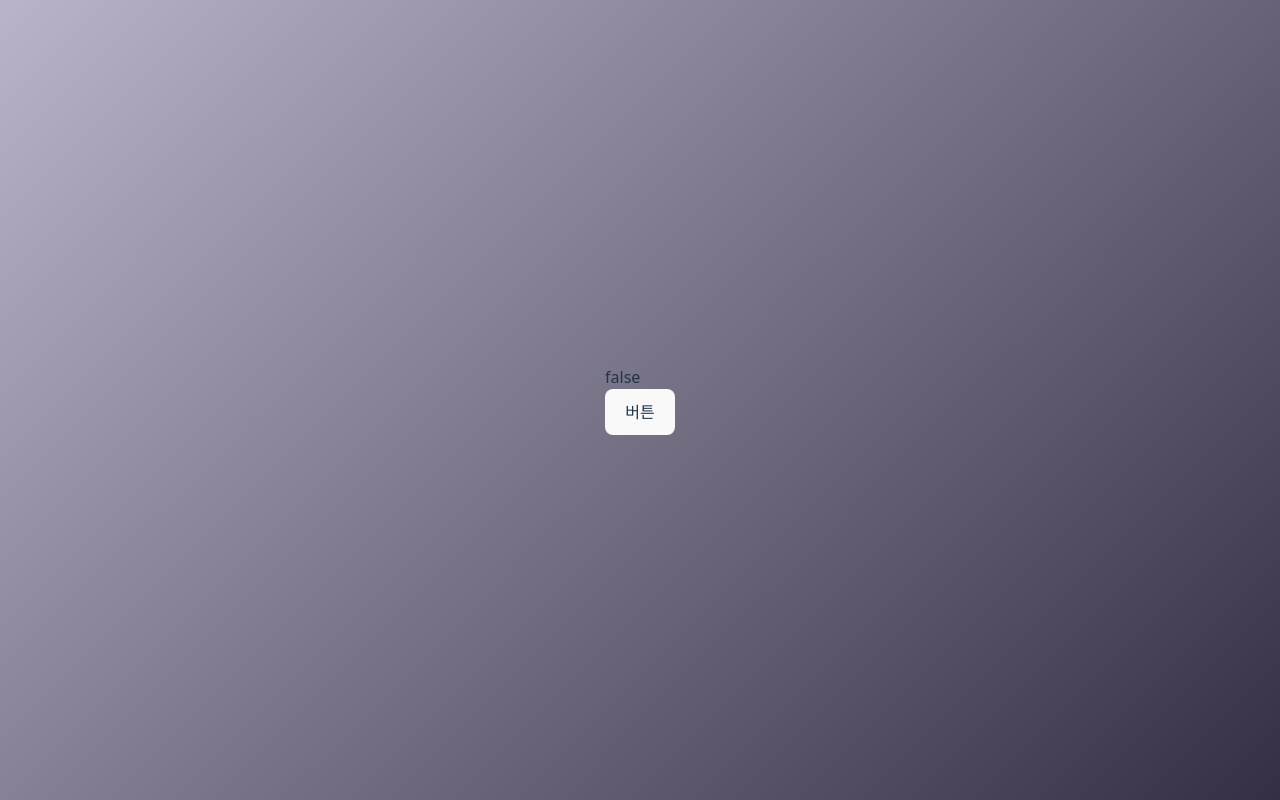
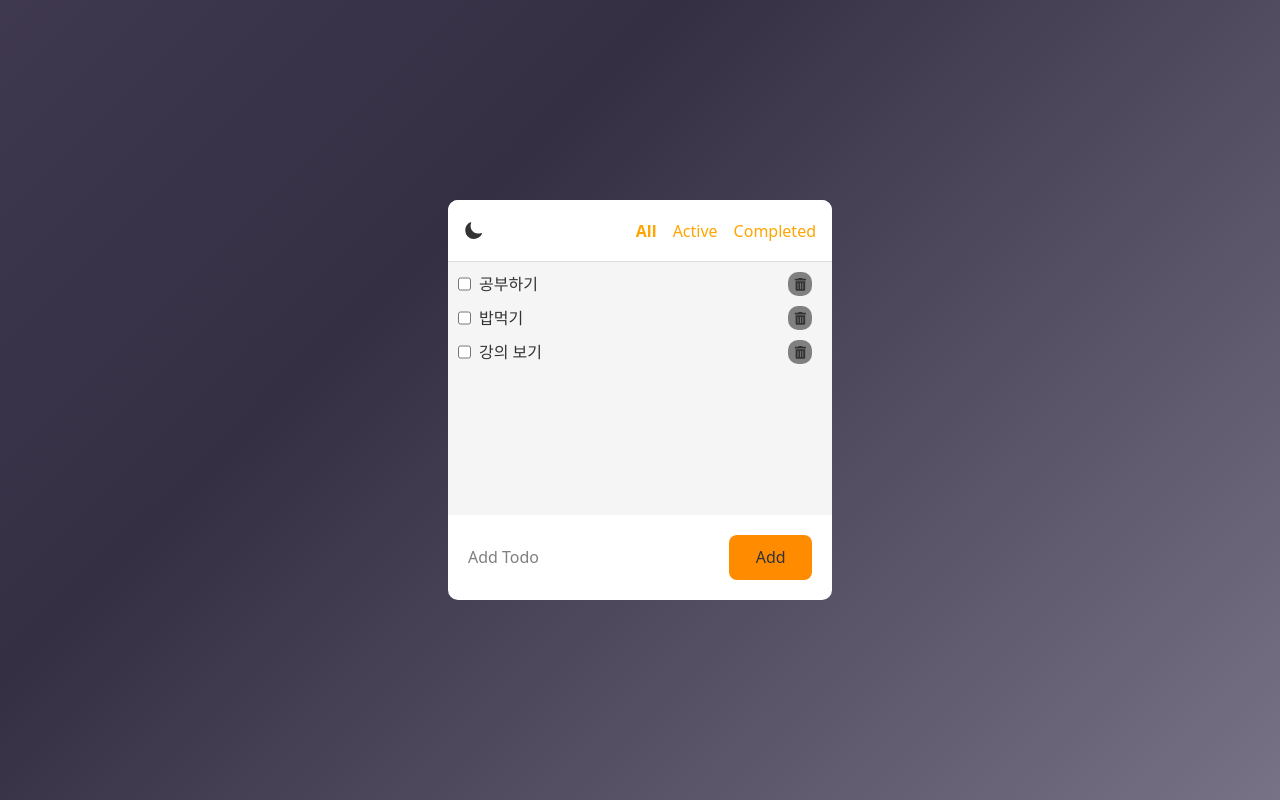
Before and after one commit to CatBread7/todo-app, a React (Vite) app: page / in a window 1280 px wide. Built offline with nearby package versions, Linux system fonts and the light colour scheme.

Commit message:
add: TODO and Theme

```diff
--- a/package.json
+++ b/package.json
@@ -13,6 +13,7 @@
     "@tailwindcss/vite": "^4.1.3",
     "react": "^19.0.0",
     "react-dom": "^19.0.0",
+    "react-icons": "^5.5.0",
     "tailwindcss": "^4.1.3"
   },
   "devDependencies": {
--- a/src/App.css
+++ b/src/App.css
@@ -10,9 +10,97 @@
 .app {
   width: 100%;
   height: 100vh;
-  background: linear-gradient(135deg, #b9b4c7, #352f44);
+
+  /* 배경 그라디언트 설정 */
+  background-size: 400% 400%;
+  background-image: linear-gradient(-45deg, #b9b4c7, #352f44, #5c5470, #443c68);
+
+  /* 부드러운 애니메이션 적용 */
+  animation: gradientFlow 15s ease infinite;
 
   display: flex;
-  align-items: center; /* Vertical centering */
-  justify-content: center; /* Horizontal centering (replaces text-align) */
+  align-items: center;
+  justify-content: center;
 }
+
+/* 부드러운 그라디언트 흐름 애니메이션 */
+@keyframes gradientFlow {
+  0% {
+    background-position: 0% 50%;
+  }
+  50% {
+    background-position: 100% 50%;
+  }
+  100% {
+    background-position: 0% 50%;
+  }
+}
+
+:root {
+  --bg-primary: #ffffff;
+  --bg-secondary: #f5f5f5;
+  --text-color: #333333;
+  --border-color: #dddddd;
+  --button-bg: #e0e0e0;
+  --button-color: #333333;
+}
+
+body.dark-mode {
+  --bg-primary: #1c1e3b;
+  --bg-secondary: #262842;
+  --text-color: #ffffff;
+  --border-color: #444444;
+  --button-bg: #3a3f6d;
+  --button-color: #ffffff;
+}
+
+.todo-app {
+  width: 30%;
+  height: 50%;
+  background-color: var(--bg-primary);
+  color: var(--text-color);
+  border-radius: 10px;
+  display: flex;
+  flex-direction: column;
+  overflow: hidden;
+}
+
+.todo-header {
+  height: 16%;
+  background-color: var(--bg-primary);
+  display: flex;
+  flex-direction: row;
+  align-items: center;
+}
+
+.todo-tabs {
+  display: flex;
+  margin-left: auto;
+  margin-right: 1rem;
+  gap: 1rem;
+}
+
+.todo-body {
+  height: 66%;
+  background-color: var(--bg-secondary);
+  border-top: 1px solid var(--border-color);
+}
+
+.todo-row {
+  display: flex;
+  margin: 10px;
+  color: var(--text-color);
+}
+
+.todo-delete-icon {
+  margin-left: auto;
+  margin-right: 10px;
+  border-radius: 10px;
+  width: 1.5rem;
+  height: 1.5rem;
+  background-color: var(--button-bg);
+  color: var(--button-color);
+  display: flex;
+  justify-content: center;
+  align-items: center;
+}
--- a/src/main/TodoApp.jsx
+++ b/src/main/TodoApp.jsx
@@ -1,13 +1,58 @@
-import React, { useContext } from "react";
+import React, { useState } from "react";
 import { DarkModeContext } from "./context/DarkModeProvider";
 
+import Tab from "./components/Tab";
+import TodoRow from "./components/TodoRow";
+import TodoFooter from "./components/TodoFooter";
+import ToggleDarkMode from "./components/ToggleDarkMode";
+
+const tabsInfo = [
+  { label: "All" },
+  { label: "Active" },
+  { label: "Completed" },
+];
+
 export default function TodoApp() {
-  const { darkMode, toggleDarkMode } = useContext(DarkModeContext);
+  const [currentTab, setCurrentTab] = useState(tabsInfo[0].label);
 
+  const [todos, setTodos] = useState([
+    { label: "공부하기", checked: false },
+    { label: "밥먹기", checked: false },
+    { label: "강의 보기", checked: true },
+  ]);
   return (
-    <div>
-      <p>{darkMode.toString()}</p>
-      <button onClick={toggleDarkMode}>버튼</button>
+    <div className="todo-app">
+      {/* header */}
+      <div className="todo-header">
+        <ToggleDarkMode />
+        <div className="todo-tabs">
+          {tabsInfo.map((tabs) => (
+            <Tab
+              key={tabs.label}
+              currentTab={currentTab}
+              setCurrentTab={setCurrentTab}
+              label={tabs.label}
+            />
+          ))}
+        </div>
+      </div>
+      {/* body */}
+      <div className="todo-body">
+        {todos.map((row) => (
+          <TodoRow
+            key={row.label}
+            label={row.label}
+            checked={row.checked}
+            currentTab={currentTab}
+            todos={todos}
+            setTodos={setTodos}
+          />
+        ))}
+      </div>
+      {/* footer */}
+      <div style={{ display: "flex", margin: "20px" }}>
+        <TodoFooter todos={todos} setTodos={setTodos} />
+      </div>
     </div>
   );
 }
--- /dev/null
+++ b/src/main/components/Tab.jsx
@@ -0,0 +1,30 @@
+import React from "react";
+
+export default function Tab({ label, style, currentTab, setCurrentTab }) {
+  const handleOnTabClick = () => {
+    setCurrentTab(label);
+  };
+  const onSelectedStyle =
+    currentTab === label
+      ? {
+          fontWeight: "bold",
+          textDecoration: "underline",
+          textDecorationColor: "white",
+          textUnderlineOffset: "5px",
+        }
+      : {};
+
+  return (
+    <div
+      onClick={handleOnTabClick}
+      style={{
+        color: "orange",
+        ...onSelectedStyle,
+        textAlign: "center",
+        ...{ style },
+      }}
+    >
+      {label}
+    </div>
+  );
+}
--- /dev/null
+++ b/src/main/components/TodoFooter.jsx
@@ -0,0 +1,43 @@
+import React, { useState } from "react";
+
+export default function TodoFooter({ todos, setTodos }) {
+  const [todoText, setTodoText] = useState("");
+
+  const handleChange = (e) => {
+    setTodoText(e.target.value);
+  };
+  const handleEnter = (e) => {
+    if (e.key === "Enter") {
+      handleAdd();
+    }
+  };
+  const handleAdd = () => {
+    setTodos([...todos, { label: todoText, checked: false }]);
+    setTodoText("");
+  };
+
+  return (
+    <>
+      <input
+        type="text"
+        value={todoText}
+        placeholder="Add Todo"
+        onChange={handleChange}
+        onKeyUp={handleEnter}
+        style={{
+          borderRadius: "10px",
+          overflow: "hidden",
+          backgroundColor: "white",
+          width: "100%",
+          color: "black",
+        }}
+      />
+      <button
+        onClick={handleAdd}
+        style={{ backgroundColor: "darkorange", width: "6rem" }}
+      >
+        Add
+      </button>
+    </>
+  );
+}
--- /dev/null
+++ b/src/main/components/TodoRow.jsx
@@ -0,0 +1,68 @@
+import React, { useContext, useState } from "react";
+import { FaTrashAlt } from "react-icons/fa";
+import { DarkModeContext } from "../context/DarkModeProvider";
+
+export default function TodoRow({
+  label,
+  selected,
+  currentTab,
+  todos,
+  setTodos,
+}) {
+  const { darkMode } = useContext(DarkModeContext);
+  const [checked, setChecked] = useState(selected);
+  const handleClick = () => {
+    setChecked((prev) => !prev);
+  };
+  const handleDelete = () => {
+    setTodos(todos.filter((todo) => todo.label !== label));
+  };
+
+  const hiddenStyle =
+    (currentTab === "Active" && checked) ||
+    (currentTab === "Completed" && !checked)
+      ? { display: "none" }
+      : {};
+
+  const additionalLabelStyle = checked
+    ? { textDecoration: "line-through" }
+    : {};
+  return (
+    <div
+      className={`todo-row ${darkMode ? "dark-mode" : ""}`}
+      style={hiddenStyle}
+      onClick={handleClick}
+    >
+      <input
+        id={`rowid_${label}`}
+        type="checkbox"
+        style={{}}
+        checked={checked ?? false}
+        onChange={() => {}}
+      />
+      <label
+        className="todoText"
+        style={{ marginLeft: "0.5rem", ...additionalLabelStyle }}
+      >
+        {label}
+      </label>
+      <div
+        className="todoDeleteIcon"
+        onClick={handleDelete}
+        style={{
+          marginLeft: "auto",
+          marginRight: "10px",
+          borderRadius: "10px",
+          width: "1.5rem",
+          height: "1.5rem",
+          backgroundColor: "gray",
+          display: "flex",
+          justifyContent: "center",
+          alignItems: "center",
+        }}
+      >
+        <FaTrashAlt size="0.8rem" />
+      </div>
+    </div>
+  );
+}
--- /dev/null
+++ b/src/main/components/ToggleDarkMode.jsx
@@ -0,0 +1,22 @@
+import React, { useContext } from "react";
+import { IoSunny } from "react-icons/io5";
+import { IoMoon } from "react-icons/io5";
+import { DarkModeContext } from "../context/DarkModeProvider";
+
+export default function ToggleDarkMode() {
+  const { darkMode, toggleDarkMode } = useContext(DarkModeContext);
+
+  return (
+    <div
+      style={{
+        marginLeft: "1rem",
+        cursor: "pointer",
+        transition: "transform 0.3s ease",
+      }}
+      className={darkMode ? "rotate-icon" : ""}
+      onClick={toggleDarkMode}
+    >
+      {darkMode ? <IoSunny size="1.2rem" /> : <IoMoon size="1.2rem" />}
+    </div>
+  );
+}
--- a/src/main/context/DarkModeProvider.jsx
+++ b/src/main/context/DarkModeProvider.jsx
@@ -1,4 +1,4 @@
-import React, { createContext, useState } from "react";
+import React, { createContext, useEffect, useState } from "react";
 
 export const DarkModeContext = createContext();
 
@@ -8,6 +8,14 @@ export default function DarkModeProvider({ children }) {
     setDarkMode((prev) => !prev);
   };
 
+  useEffect(() => {
+    if (darkMode) {
+      document.body.classList.add("dark-mode");
+    } else {
+      document.body.classList.remove("dark-mode");
+    }
+  }, [darkMode]);
+
   return (
     <DarkModeContext.Provider value={{ darkMode, toggleDarkMode }}>
       {children}
```
Also changed, not shown: 2 other files (tests, documents, lock files or other folders).
